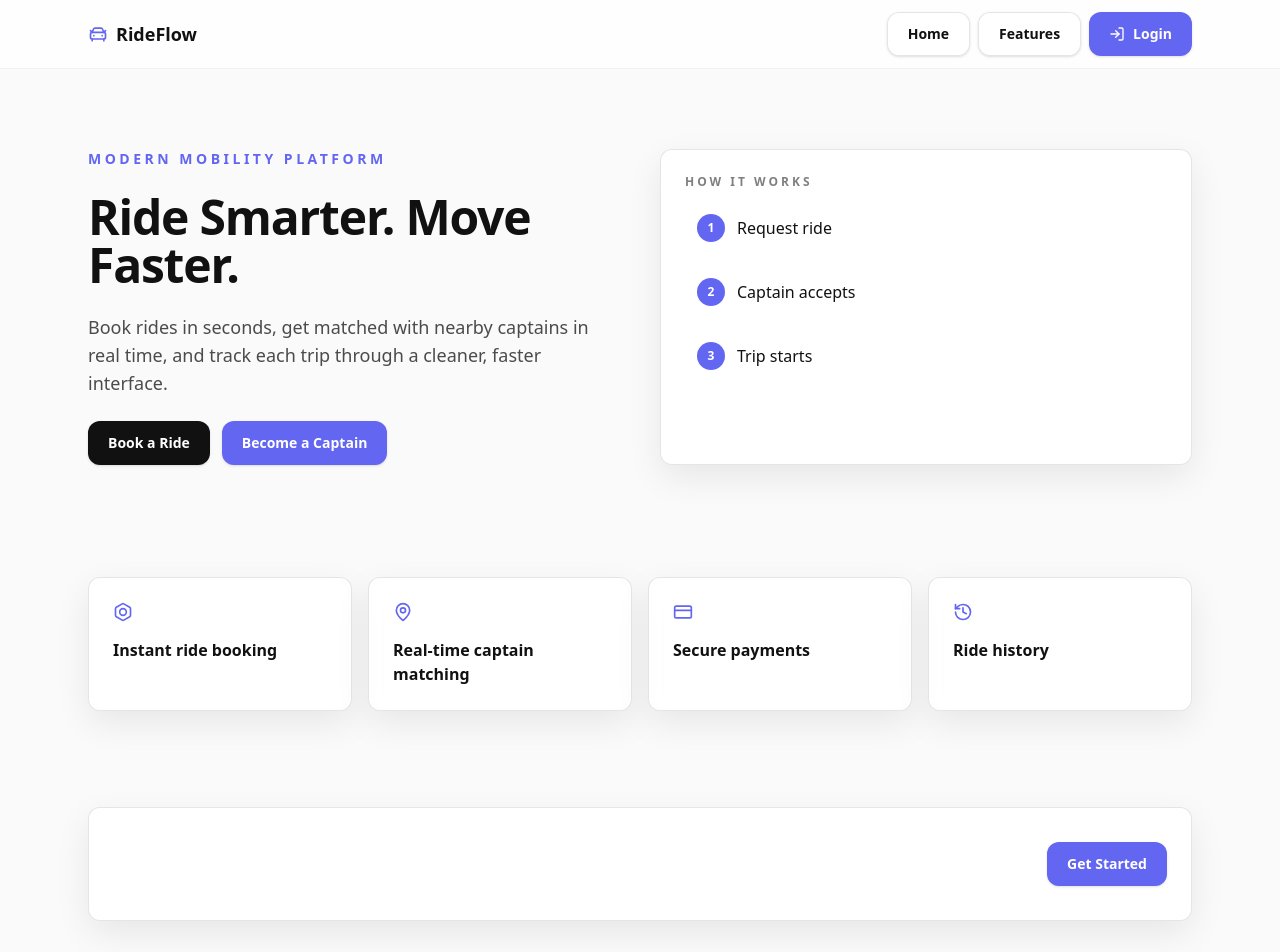
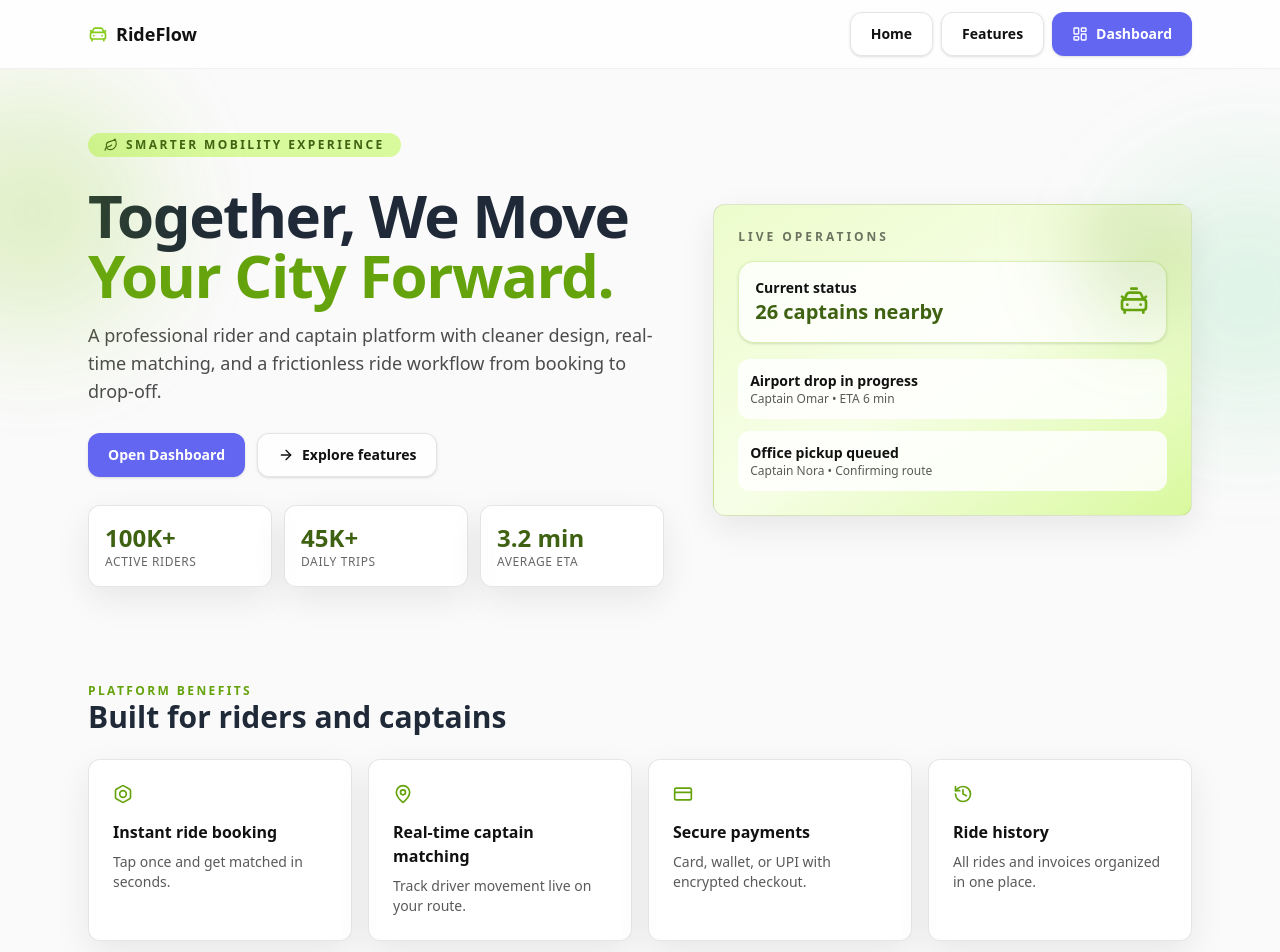
Before and after one commit to Himanshu6868/Backend-dev, a Next.js app in the folder frontend/uber-clone/: page /home in a window 1280 px wide. Shown: the top 952 px of the page. Built offline with nearby package versions, Linux system fonts and the light colour scheme.

Commit message:
Redesign protected home page with richer visuals

```diff
--- a/frontend/uber-clone/src/app/home/page.tsx
+++ b/frontend/uber-clone/src/app/home/page.tsx
@@ -1,4 +1,4 @@
-import { Bolt, CreditCard, History, MapPin } from "lucide-react";
+import { ArrowRight, Bolt, CarTaxiFront, CreditCard, History, Leaf, MapPin, ShieldCheck } from "lucide-react";
 import { Navbar } from "@/components/layout/Navbar";
 import { PageWrapper } from "@/components/layout/PageWrapper";
 import { AnimatedContainer } from "@/components/ui/AnimatedContainer";
@@ -6,49 +6,109 @@ import { Button } from "@/components/ui/Button";
 import { Card } from "@/components/ui/Card";
 
 const features = [
-  { title: "Instant ride booking", icon: Bolt },
-  { title: "Real-time captain matching", icon: MapPin },
-  { title: "Secure payments", icon: CreditCard },
-  { title: "Ride history", icon: History },
+  { title: "Instant ride booking", description: "Tap once and get matched in seconds.", icon: Bolt },
+  { title: "Real-time captain matching", description: "Track driver movement live on your route.", icon: MapPin },
+  { title: "Secure payments", description: "Card, wallet, or UPI with encrypted checkout.", icon: CreditCard },
+  { title: "Ride history", description: "All rides and invoices organized in one place.", icon: History },
+];
+
+const stats = [
+  { label: "Active riders", value: "100K+" },
+  { label: "Daily trips", value: "45K+" },
+  { label: "Average ETA", value: "3.2 min" },
 ];
 
 export default function LandingPage() {
   return (
-    <PageWrapper>
+    <PageWrapper className="bg-[#f4f8ea]">
       <Navbar />
+
       <section className="relative overflow-hidden">
-        <div className="absolute inset-0 -z-10 bg-[radial-gradient(circle_at_20%_20%,rgba(99,102,241,0.2),transparent_40%),radial-gradient(circle_at_80%_0%,rgba(17,17,17,0.15),transparent_35%)]" />
-        <div className="mx-auto grid w-full max-w-6xl gap-10 px-6 py-20 lg:grid-cols-2 lg:items-center">
-          <AnimatedContainer className="space-y-6">
-            <p className="text-sm font-semibold uppercase tracking-[0.25em] text-[#6366f1]">Modern mobility platform</p>
-            <h1 className="text-4xl font-bold tracking-tight sm:text-5xl">Ride Smarter. Move Faster.</h1>
-            <p className="max-w-xl text-base text-black/70 sm:text-lg">Book rides in seconds, get matched with nearby captains in real time, and track each trip through a cleaner, faster interface.</p>
+        <div className="pointer-events-none absolute -left-20 top-8 h-56 w-56 animate-pulse rounded-full bg-[#84cc16]/30 blur-3xl" />
+        <div className="pointer-events-none absolute -right-24 top-24 h-64 w-64 animate-pulse rounded-full bg-[#22c55e]/20 blur-3xl [animation-delay:250ms]" />
+
+        <div className="mx-auto grid w-full max-w-6xl gap-10 px-6 py-16 lg:grid-cols-[1.1fr_0.9fr] lg:items-center">
+          <AnimatedContainer className="space-y-7">
+            <span className="inline-flex items-center gap-2 rounded-full bg-[#d9f99d] px-4 py-1 text-xs font-semibold uppercase tracking-[0.2em] text-[#3f6212]">
+              <Leaf className="h-3.5 w-3.5" />
+              Smarter mobility experience
+            </span>
+
+            <div className="space-y-4">
+              <h1 className="text-4xl font-extrabold tracking-tight text-[#1f2937] sm:text-5xl lg:text-6xl">
+                Together, We Move
+                <span className="block text-[#65a30d]">Your City Forward.</span>
+              </h1>
+              <p className="max-w-xl text-base text-black/70 sm:text-lg">
+                A professional rider and captain platform with cleaner design, real-time matching,
+                and a frictionless ride workflow from booking to drop-off.
+              </p>
+            </div>
+
             <div className="flex flex-wrap gap-3">
-              <Button href="/login">Book a Ride</Button>
-              <Button href="/login" variant="secondary">Become a Captain</Button>
+              <Button href="/ride" variant="secondary" className="bg-[#65a30d] hover:bg-[#4d7c0f]">
+                Open Dashboard
+              </Button>
+              <Button href="#features" variant="ghost" icon={<ArrowRight className="h-4 w-4" />}>
+                Explore features
+              </Button>
+            </div>
+
+            <div className="grid max-w-xl gap-3 sm:grid-cols-3">
+              {stats.map((item) => (
+                <Card key={item.label} className="border-[#bef264]/60 bg-white/80 px-4 py-4">
+                  <p className="text-2xl font-bold text-[#3f6212]">{item.value}</p>
+                  <p className="text-xs uppercase tracking-wider text-black/60">{item.label}</p>
+                </Card>
+              ))}
             </div>
           </AnimatedContainer>
-          <Card className="h-full bg-white/65">
-            <div className="space-y-3">
-              <p className="text-xs font-semibold uppercase tracking-[0.25em] text-black/50">How it works</p>
-              {["Request ride", "Captain accepts", "Trip starts"].map((step, index) => (
-                <div key={step} className="flex items-center gap-3 rounded-lg bg-white/85 p-3">
-                  <span className="flex h-7 w-7 items-center justify-center rounded-full bg-[#6366f1] text-xs font-semibold text-white">{index + 1}</span>
-                  <span className="font-medium">{step}</span>
+
+          <AnimatedContainer className="relative">
+            <Card className="relative overflow-hidden border-[#a3e635]/70 bg-gradient-to-br from-[#ecfccb] via-[#f7fee7] to-[#d9f99d]">
+              <div className="absolute -right-10 -top-10 h-40 w-40 rounded-full bg-[#65a30d]/20 blur-2xl" />
+              <p className="text-xs font-semibold uppercase tracking-[0.25em] text-black/55">Live operations</p>
+
+              <div className="mt-4 rounded-2xl border border-[#84cc16]/30 bg-white/80 p-4 shadow-sm">
+                <div className="flex items-center justify-between">
+                  <div>
+                    <p className="text-sm font-semibold">Current status</p>
+                    <p className="text-xl font-bold text-[#3f6212]">26 captains nearby</p>
+                  </div>
+                  <CarTaxiFront className="h-8 w-8 text-[#65a30d]" />
                 </div>
-              ))}
-            </div>
-          </Card>
+              </div>
+
+              <div className="mt-4 space-y-3">
+                <div className="rounded-xl bg-white/85 p-3">
+                  <p className="text-sm font-semibold">Airport drop in progress</p>
+                  <p className="text-xs text-black/65">Captain Omar • ETA 6 min</p>
+                </div>
+                <div className="rounded-xl bg-white/85 p-3">
+                  <p className="text-sm font-semibold">Office pickup queued</p>
+                  <p className="text-xs text-black/65">Captain Nora • Confirming route</p>
+                </div>
+              </div>
+            </Card>
+          </AnimatedContainer>
         </div>
       </section>
 
       <section id="features" className="mx-auto w-full max-w-6xl px-6 py-8">
+        <div className="mb-6 flex items-end justify-between gap-4">
+          <div>
+            <p className="text-xs font-semibold uppercase tracking-[0.2em] text-[#65a30d]">Platform benefits</p>
+            <h2 className="text-3xl font-bold text-[#1f2937]">Built for riders and captains</h2>
+          </div>
+        </div>
+
         <div className="grid gap-4 sm:grid-cols-2 lg:grid-cols-4">
-          {features.map(({ title, icon: Icon }) => (
+          {features.map(({ title, description, icon: Icon }) => (
             <AnimatedContainer key={title}>
-              <Card className="h-full transition-transform duration-200 hover:-translate-y-1">
-                <Icon className="h-5 w-5 text-[#6366f1]" />
+              <Card className="h-full border-[#d9f99d] transition-all duration-300 hover:-translate-y-1 hover:border-[#84cc16] hover:shadow-[0_16px_35px_rgba(101,163,13,0.18)]">
+                <Icon className="h-5 w-5 text-[#65a30d]" />
                 <p className="mt-4 font-semibold">{title}</p>
+                <p className="mt-2 text-sm text-black/65">{description}</p>
               </Card>
             </AnimatedContainer>
           ))}
@@ -56,13 +116,22 @@ export default function LandingPage() {
       </section>
 
       <section className="mx-auto w-full max-w-6xl px-6 py-16">
-        <Card className="flex flex-col items-start justify-between gap-5 bg-[#111111] text-white sm:flex-row sm:items-center">
+        <Card className="flex flex-col items-start justify-between gap-5 border-[#1f2937] bg-[#1f2937] text-white sm:flex-row sm:items-center">
           <div>
-            <h2 className="text-2xl font-bold">Start your next trip with RideFlow</h2>
-            <p className="mt-2 text-white/80">Fast booking for riders, efficient matching for captains.</p>
+            <h2 className="text-2xl font-bold">Your next ride is just one tap away</h2>
+            <p className="mt-2 text-white/80">Protected access, cleaner UI, and a more premium trip experience.</p>
           </div>
-          <Button href="/login" variant="secondary">Get Started</Button>
+          <Button href="/ride" variant="secondary" className="bg-[#84cc16] text-[#1f2937] hover:bg-[#a3e635]">
+            Continue to dashboard
+          </Button>
         </Card>
+      </section>
+
+      <section className="pb-12">
+        <div className="mx-auto flex w-full max-w-6xl items-center justify-center gap-2 text-sm text-black/55">
+          <ShieldCheck className="h-4 w-4 text-[#65a30d]" />
+          Home is protected and accessible only for authenticated sessions.
+        </div>
       </section>
     </PageWrapper>
   );
--- a/frontend/uber-clone/src/components/layout/Navbar.tsx
+++ b/frontend/uber-clone/src/components/layout/Navbar.tsx
@@ -1,4 +1,4 @@
-import { CarFront, LogIn, Sparkles } from "lucide-react";
+import { CarFront, LayoutDashboard, Sparkles } from "lucide-react";
 import { Button } from "@/components/ui/Button";
 
 export function Navbar() {
@@ -6,15 +6,15 @@ export function Navbar() {
     <header className="sticky top-0 z-40 border-b border-black/5 bg-white/75 backdrop-blur-xl">
       <nav className="mx-auto flex w-full max-w-6xl items-center justify-between px-4 py-3 sm:px-6">
         <a href="/home" className="inline-flex items-center gap-2 text-lg font-bold text-[#111111]">
-          <CarFront className="h-5 w-5 text-[#6366f1]" />
+          <CarFront className="h-5 w-5 text-[#84cc16]" />
           RideFlow
         </a>
         <div className="hidden items-center gap-2 sm:flex">
           <Button href="/home" variant="ghost" className="h-9 px-4">Home</Button>
           <Button href="/home#features" variant="ghost" className="h-9 px-4">Features</Button>
-          <Button href="/login" variant="secondary" className="h-9 px-4" icon={<LogIn className="h-4 w-4" />}>Login</Button>
+          <Button href="/ride" variant="secondary" className="h-9 px-4" icon={<LayoutDashboard className="h-4 w-4" />}>Dashboard</Button>
         </div>
-        <Sparkles className="h-5 w-5 text-[#6366f1] sm:hidden" aria-hidden />
+        <Sparkles className="h-5 w-5 text-[#84cc16] sm:hidden" aria-hidden />
       </nav>
     </header>
   );
--- a/frontend/uber-clone/src/proxy.ts
+++ b/frontend/uber-clone/src/proxy.ts
@@ -18,10 +18,11 @@ export function proxy(request: NextRequest) {
   const isPublic = PUBLIC_ROUTES.includes(pathname);
   const destination = role === "captain" ? "/captain" : "/ride";
 
-
+  // All non-public routes (including /home) require authentication.
   if (!token && !isPublic) {
     return NextResponse.redirect(new URL("/login", request.url));
   }
+
   if (token && (isPublic || pathname === "/")) {
     return NextResponse.redirect(new URL(destination, request.url));
   }
```
